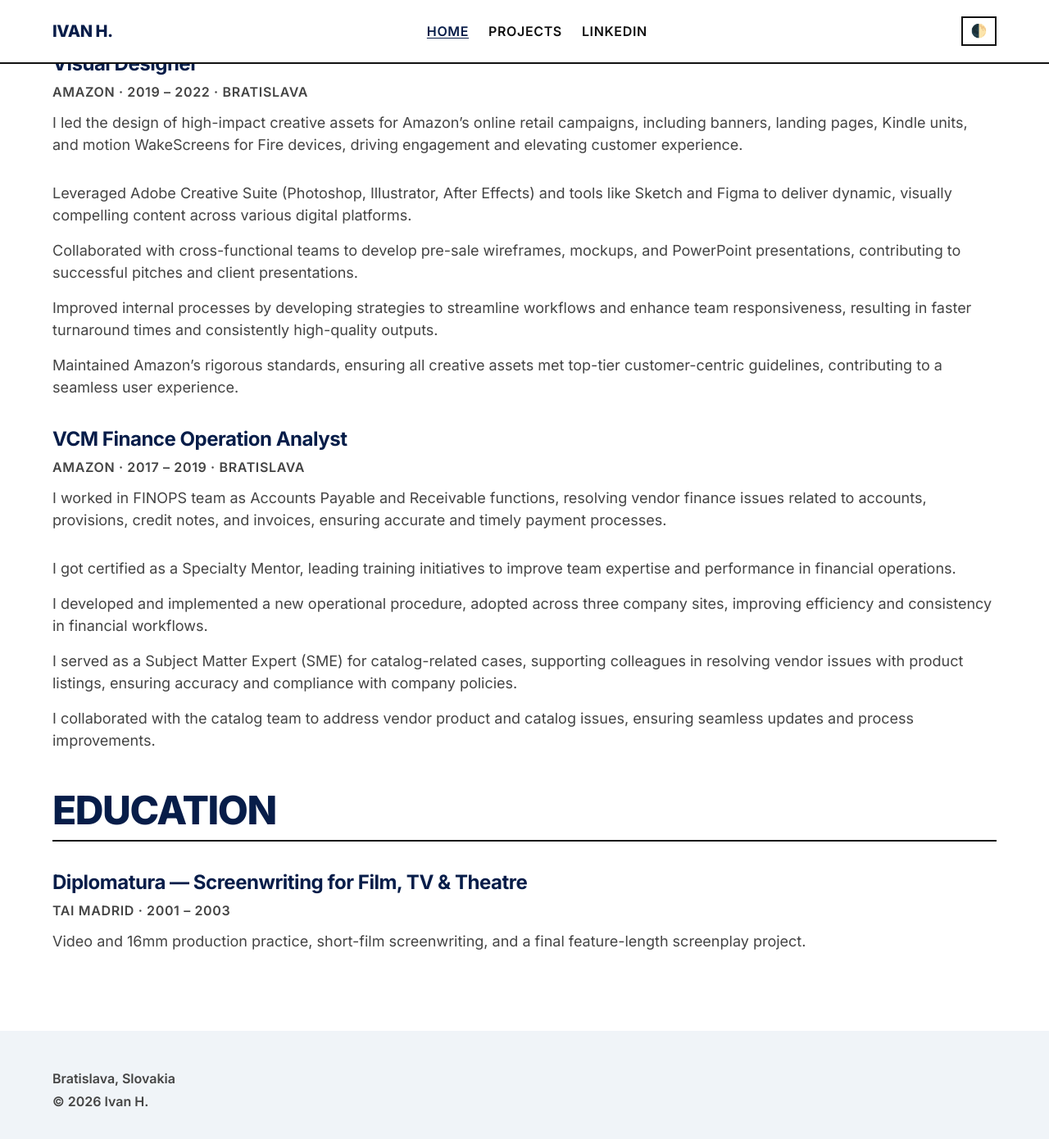
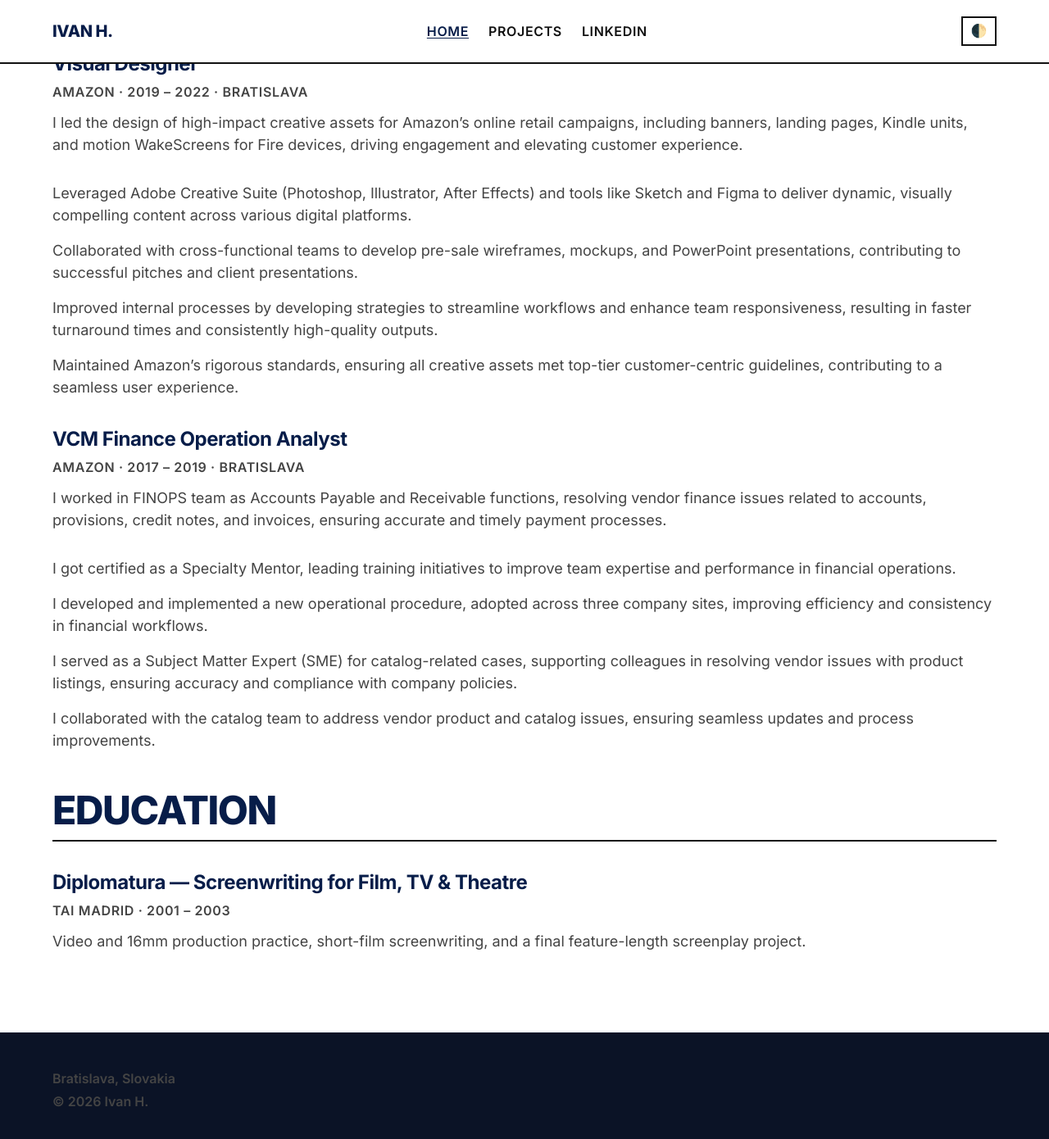
Before and after one commit to ivanhb-sk/ivanhb-sk.github.io, a Jekyll site: the page built from index.md, in a window 1280 px wide and 1400 px high, scrolled down 1351 px. Shown: the top 1390 px of the window at 82% size. Built offline with Jekyll 4.4.1, drawn with Linux system fonts in a browser that asks for light colours.

Commit message:
dark mode footer fix 2

```diff
--- a/assets/css/main.scss
+++ b/assets/css/main.scss
@@ -452,6 +452,6 @@ html[data-theme="dark"] li {
 .site-footer {
   padding: 2.5rem 0;
   border-top: 2px solid #f0f4f8;
-  background: #f0f4f8;
+  background: #0b1326;
 
 }
```
